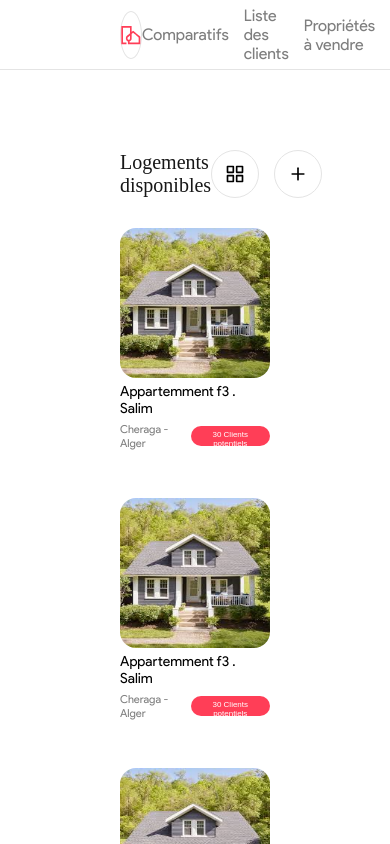
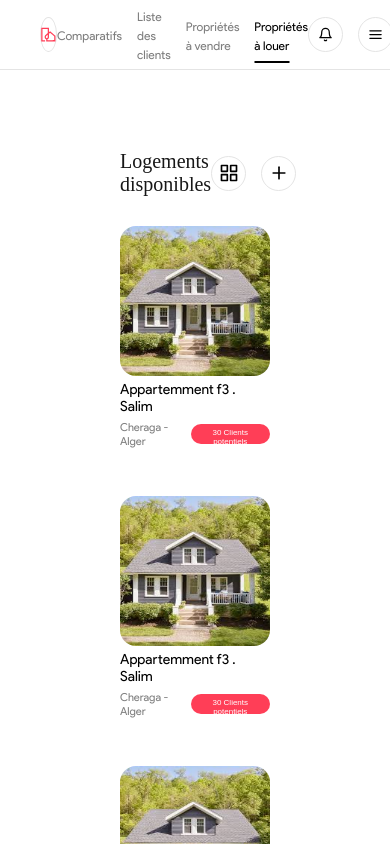
Before and after one commit to junction-2025-stack-underflow/agent-crm-web, a Next.js app: page /to-rent in a window 390 px wide. Shown: the top 844 px of the page. Built offline with nearby package versions, Linux system fonts and the light colour scheme; a web font is replaced by a local one.

Commit message:
nav changes

```diff
--- a/src/app/globals.css
+++ b/src/app/globals.css
@@ -153,3 +153,10 @@ input:focus {
   align-items: center;
   justify-content: space-between;
 }
+
+@media screen and (max-width: 769px) {
+  .action-btn {
+    width: 35px;
+    height: 35px;
+  }
+}
--- a/src/components/Navbar/Navbar.css
+++ b/src/components/Navbar/Navbar.css
@@ -83,3 +83,17 @@ nav .status-bar {
   grid-template-columns: repeat(3, 1fr);
   gap: 10px;
 }
+
+@media screen and (max-width: 768px) {
+  nav {
+    padding-inline: 40px;
+  }
+  nav ul li a {
+    font-size: 12px;
+  }
+  nav .action-btn .logo,
+  nav svg {
+    width: 15px;
+    height: 15px;
+  }
+}
--- a/src/components/Navbar/Navbar.tsx
+++ b/src/components/Navbar/Navbar.tsx
@@ -34,7 +34,13 @@ export default function Navbar() {
     <>
       <nav>
         <button className="action-btn">
-          <Image src={'/logo.svg'} width={20} height={20} alt="houseek logo" />
+          <Image
+            src={'/logo.svg'}
+            width={20}
+            height={20}
+            alt="houseek logo"
+            className="logo"
+          />
         </button>
         {pathname !== '/add' && (
           <ul>
```
